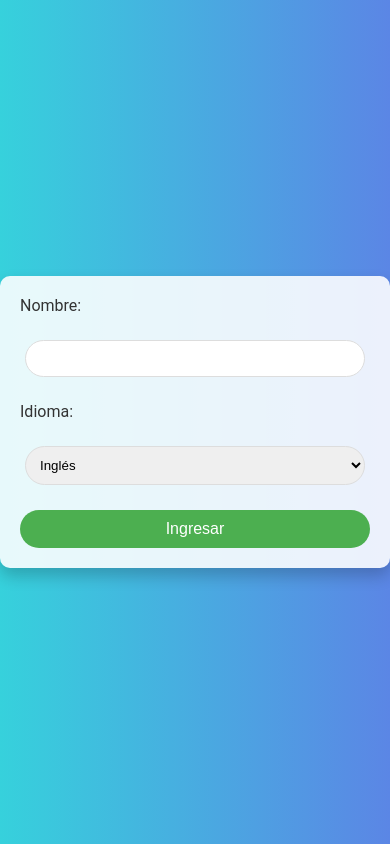
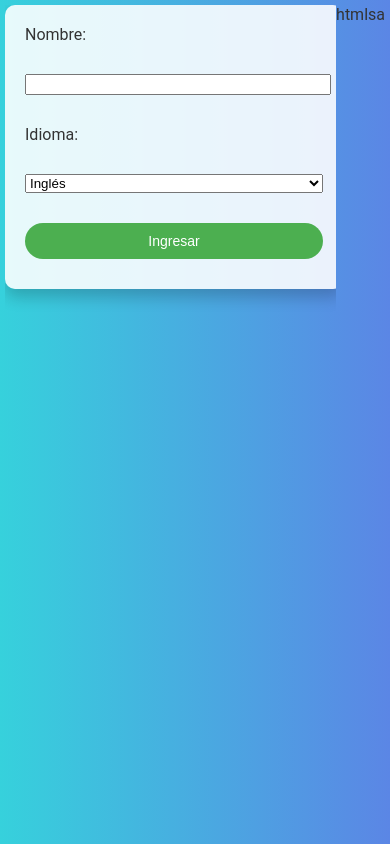
Before and after one commit to Jhony14/chat-translate, a website: page public/index.html in a window 390 px wide. Drawn offline with nearby package versions, Linux system fonts and the light colour scheme; no server answers.

Commit message:
- Update style for mobile

```diff
--- a/public/index.html
+++ b/public/index.html
@@ -4,10 +4,13 @@
 <head>
 	<title>Chat Multilenguaje</title>
 	<link rel="stylesheet" type="text/css" href="style.css">
-	<!-- Asegúrate de que el CSS se esté cargando correctamente -->
+	<meta charset='utf-8'>
+	<meta http-equiv='X-UA-Compatible' content='IE=edge'>
+	<meta name='viewport' content='width=device-width, initial-scale=1'>
 </head>
 
 <body>
+	<div id="container">
 		<div id="userForm">
 			<label for="name">Nombre:</label>
 			<input id="name" type="text">
@@ -15,7 +18,6 @@
 			<select id="lang">
 				<option value="EN">Inglés</option>
 				<option value="ES">Español</option>
-			<!-- Añade las opciones de idioma según lo que soporte la API de DeepL -->
 			</select>
 			<button>Ingresar</button>
 		</div>
@@ -25,8 +27,12 @@
 				<input id="m" autocomplete="off" /><button>Enviar</button>
 			</form>
 		</div>
+	</div>
 	<script src="/socket.io/socket.io.js"></script>
-	<script src="script.js"></script> <!-- Asegúrate de que el JS se esté cargando correctamente -->
+	<script src="script.js"></script>
 </body>
 
 </html>
+
+
+htmlsa
--- a/public/style.css
+++ b/public/style.css
@@ -5,12 +5,24 @@ body {
   background: linear-gradient(to right, #36d1dc, #5b86e5);
   display: flex;
   justify-content: center;
-  align-items: center;
+  align-items: flex-start;
+  /* Cambiado de center a flex-start */
   height: 100vh;
   color: #333;
+  padding: 10px;
+  /* Agregado para dar un poco de margen */
+  box-sizing: border-box;
+  /* Agregado para manejar correctamente el padding */
 }
 
-#userForm, #chat {
+#container {
+  width: 100%;
+  max-width: 600px;
+  height: 100%;
+}
+
+#userForm,
+#chat {
   display: flex;
   flex-direction: column;
   gap: 20px;
@@ -18,12 +30,20 @@ body {
   padding: 20px;
   border-radius: 10px;
   background-color: #ffffffe1;
-  max-width: 600px;
   width: 100%;
   box-shadow: 0px 8px 16px 0px #00000033;
 }
 
-#userForm button, form button {
+#userForm label,
+#userForm input,
+#userForm select,
+#userForm button {
+  width: 100%;
+  margin-bottom: 10px;
+}
+
+#userForm button,
+form button {
   background-color: #4CAF50;
   border: none;
   border-radius: 20px;
@@ -37,7 +57,8 @@ body {
   transition: all 0.3s;
 }
 
-#userForm button:hover, form button:hover {
+#userForm button:hover,
+form button:hover {
   background-color: #45a049;
   transform: scale(1.05);
 }
@@ -85,14 +106,7 @@ form input {
   border-radius: 50px;
   padding: 10px;
   margin-right: 10px;
-  box-shadow: 0px 8px 16px 0px rgba(0,0,0,0.1);
-}
-
-#name, #lang {
-  margin: 5px;
-  padding: 10px;
-  border: 1px solid #ddd;
-  border-radius: 50px;
+  box-shadow: 0px 8px 16px 0px rgba(0, 0, 0, 0.1);
 }
 
 .chat-mode {
@@ -100,3 +114,42 @@ form input {
   width: 90%;
   margin: 10px auto;
 }
+
+@media only screen and (max-width: 700px) {
+
+  body {
+    padding: 5px;
+  }
+
+  #container {
+    max-height: calc(100vh - 10px);
+		max-width: calc(100vw - 20px);
+		margin: auto;
+    overflow-y: auto;
+  }
+
+  #userForm,
+  #chat {
+    max-height: calc(100vh - 10px);
+    overflow-y: auto;
+  }
+
+  #userForm,
+  #chat {
+    width: 90%;
+  }
+
+  #messages {
+    height: 50vh;
+  }
+
+  #userForm button,
+  form button {
+    padding: 10px;
+    font-size: 14px;
+  }
+
+  form input {
+    padding: 8px;
+  }
+}
```
Lines whose indentation alone changed are shown as unchanged.
